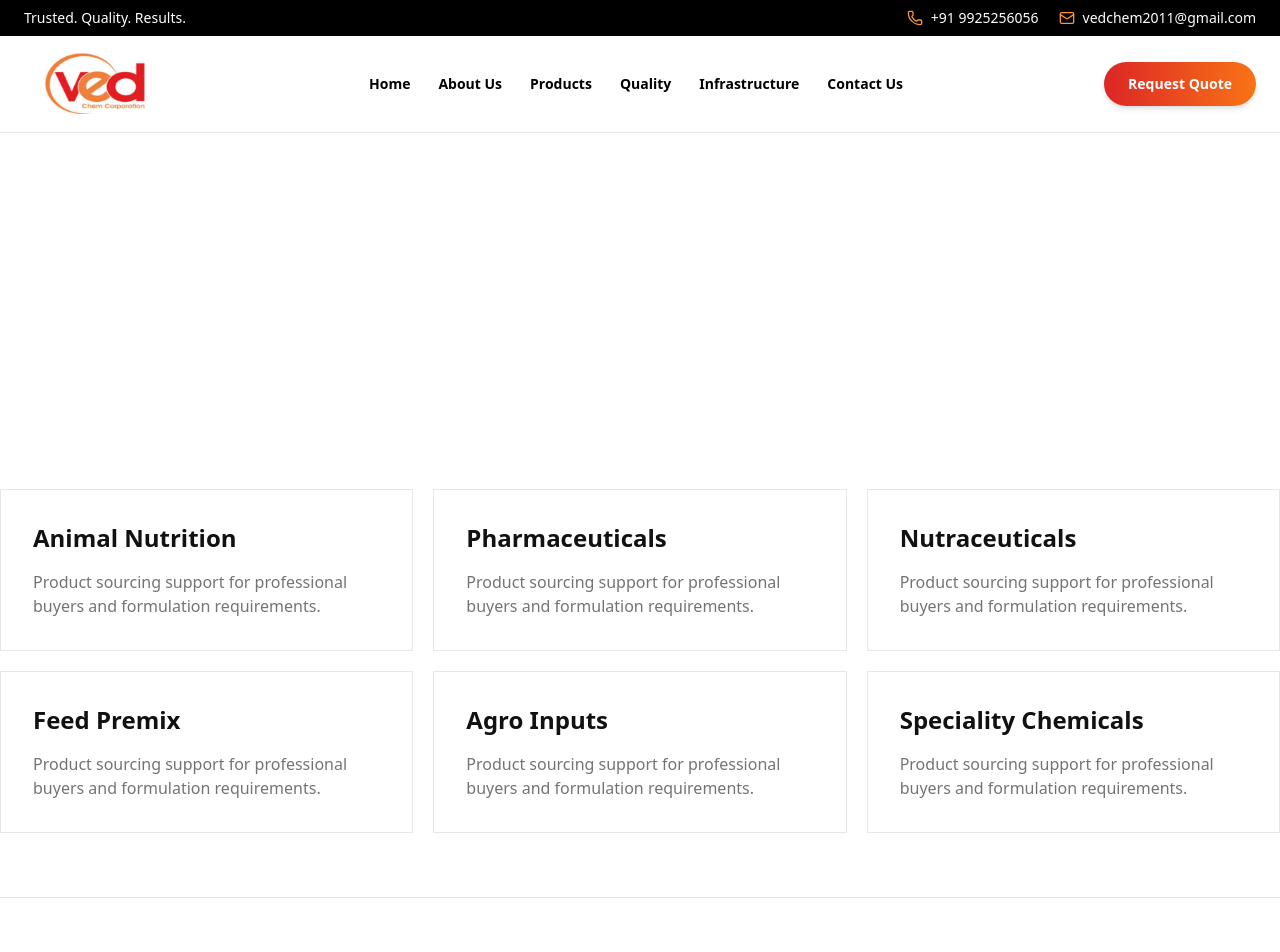
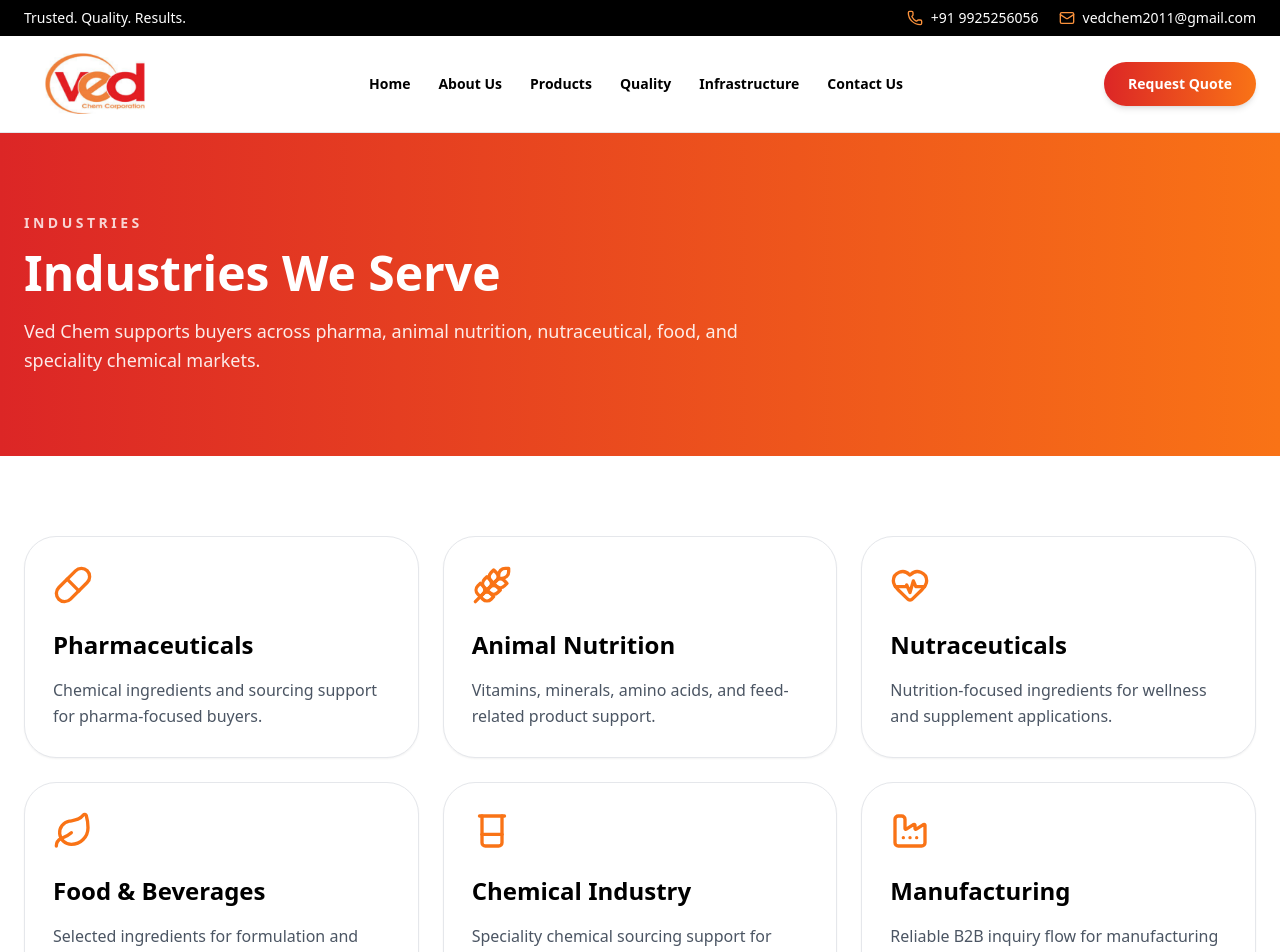
Before and after one commit to patelved3313/vedchem-redesign, a Next.js app: page /en/industries in a window 1280 px wide. Shown: the top 952 px of the page. Built offline with nearby package versions, Linux system fonts and the light colour scheme.

Commit message:
Update page.tsx

```diff
--- a/app/[locale]/industries/page.tsx
+++ b/app/[locale]/industries/page.tsx
@@ -1 +1,76 @@
-const items=['Animal Nutrition','Pharmaceuticals','Nutraceuticals','Feed Premix','Agro Inputs','Speciality Chemicals'];export default function Industries(){return <main><section className="dark-radial py-24 text-white"><div className="container"><p className="font-black uppercase tracking-[.2em] text-vedOrange">Industries</p><h1 className="mt-4 text-6xl font-black tracking-[-.05em]">Industries served</h1></div></section><section className="container grid gap-5 py-16 md:grid-cols-3">{items.map(i=><div className="card-hover rounded-5xl border border-black/8 bg-white p-8"><h2 className="text-2xl font-black">{i}</h2><p className="mt-4 text-black/55">Product sourcing support for professional buyers and formulation requirements.</p></div>)}</section></main>}
+import { Beaker, Factory, HeartPulse, Leaf, Pill, Wheat } from 'lucide-react';
+
+const industries = [
+  {
+    title: 'Pharmaceuticals',
+    text: 'Chemical ingredients and sourcing support for pharma-focused buyers.',
+    icon: Pill,
+  },
+  {
+    title: 'Animal Nutrition',
+    text: 'Vitamins, minerals, amino acids, and feed-related product support.',
+    icon: Wheat,
+  },
+  {
+    title: 'Nutraceuticals',
+    text: 'Nutrition-focused ingredients for wellness and supplement applications.',
+    icon: HeartPulse,
+  },
+  {
+    title: 'Food & Beverages',
+    text: 'Selected ingredients for formulation and fortification needs.',
+    icon: Leaf,
+  },
+  {
+    title: 'Chemical Industry',
+    text: 'Speciality chemical sourcing support for industrial requirements.',
+    icon: Beaker,
+  },
+  {
+    title: 'Manufacturing',
+    text: 'Reliable B2B inquiry flow for manufacturing and bulk buyers.',
+    icon: Factory,
+  },
+];
+
+export default function IndustriesPage() {
+  return (
+    <main className="bg-white">
+      <section className="bg-gradient-to-r from-red-600 to-orange-500 px-6 py-20 text-white">
+        <div className="mx-auto max-w-7xl">
+          <p className="text-sm font-black uppercase tracking-[0.25em] text-white/80">
+            Industries
+          </p>
+          <h1 className="mt-4 text-5xl font-black">Industries We Serve</h1>
+          <p className="mt-5 max-w-3xl text-lg leading-relaxed text-white/90">
+            Ved Chem supports buyers across pharma, animal nutrition,
+            nutraceutical, food, and speciality chemical markets.
+          </p>
+        </div>
+      </section>
+
+      <section className="mx-auto max-w-7xl px-6 py-20">
+        <div className="grid gap-6 sm:grid-cols-2 lg:grid-cols-3">
+          {industries.map((industry) => {
+            const Icon = industry.icon;
+
+            return (
+              <div
+                key={industry.title}
+                className="rounded-[2rem] border bg-white p-7 shadow-sm transition hover:-translate-y-1 hover:shadow-xl"
+              >
+                <Icon className="h-10 w-10 text-orange-500" />
+                <h2 className="mt-6 text-2xl font-black text-black">
+                  {industry.title}
+                </h2>
+                <p className="mt-4 leading-relaxed text-gray-600">
+                  {industry.text}
+                </p>
+              </div>
+            );
+          })}
+        </div>
+      </section>
+    </main>
+  );
+}
```
